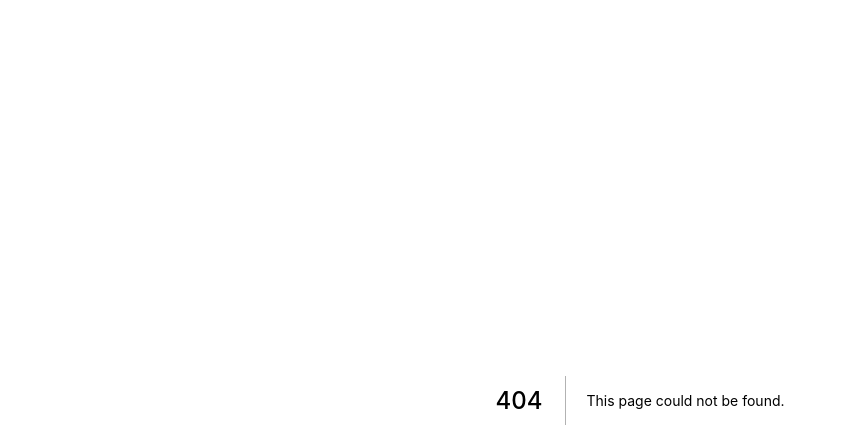
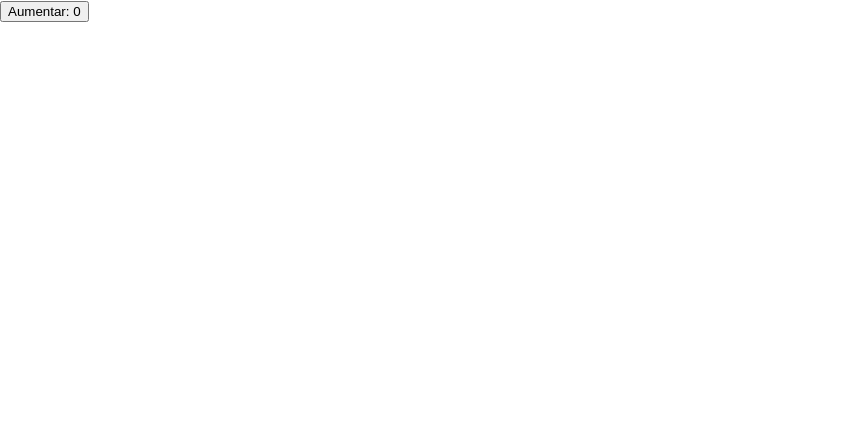
Before and after one commit to AllanPessin/overjob, a Next.js app: page /login in a window 1280 px wide. Before the commit this address had no page. Shown: the top 448 px of the page, without its empty margins (0-847 px from the left). Built offline with nearby package versions, Linux system fonts and the light colour scheme.

Commit message:
First commit

```diff
--- /dev/null
+++ b/pages/login.js
@@ -0,0 +1,12 @@
+import { useState } from "react"
+
+export default function Login() {
+
+  const [counter, setCounter] = useState(0)
+
+  return (
+    <div>
+      <button onClick={() => setCounter(counter + 1)}>Aumentar: {counter}</button>
+    </div>
+  )
+}
```
